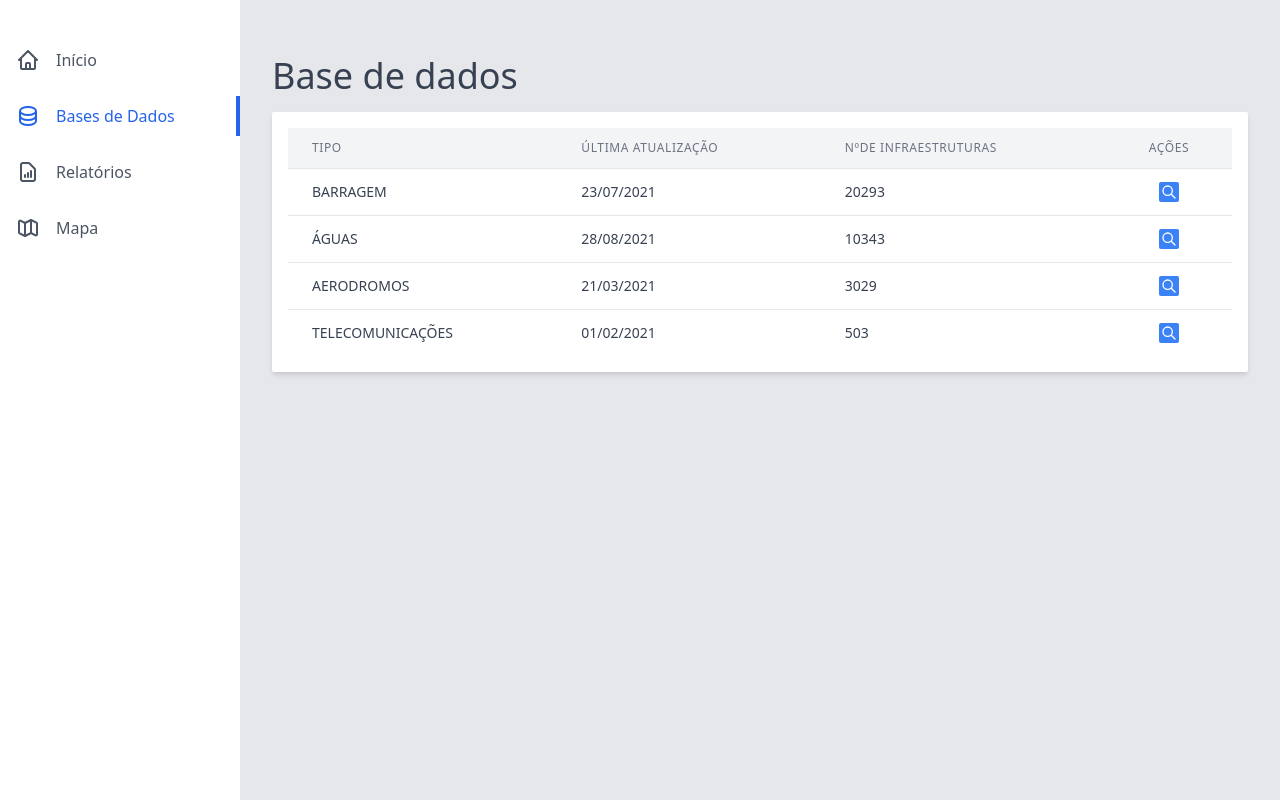
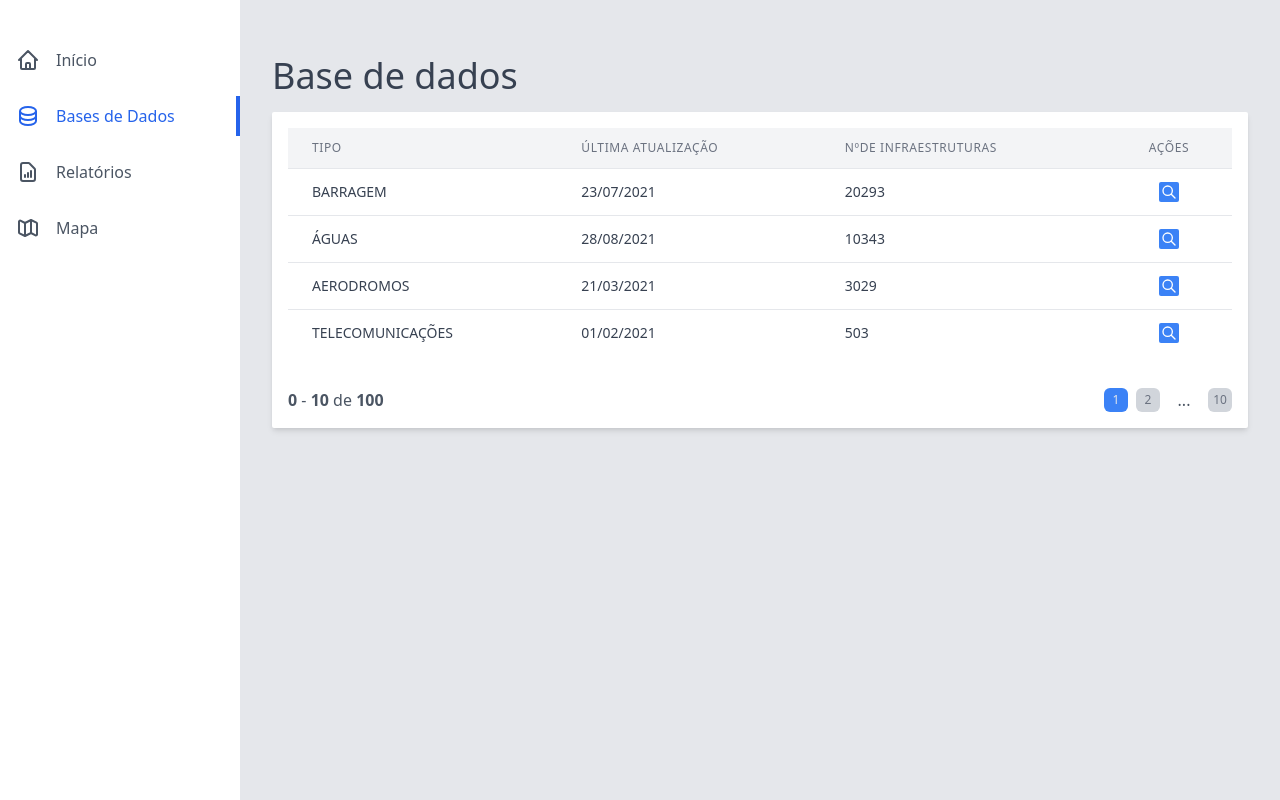
Before and after one commit to santanarscs/sidsic, a Next.js app: page /databases in a window 1280 px wide. Built offline with nearby package versions, Linux system fonts and the light colour scheme.

Commit message:
add pagination component

```diff
--- /dev/null
+++ b/src/components/Pagination/PaginationItem.tsx
@@ -0,0 +1,24 @@
+
+
+interface PaginationItemProps {
+  number: number;
+  isCurrent?: boolean;
+  onPageChange: (page: number) => void
+}
+
+export function PaginationItem({isCurrent = false, number, onPageChange}: PaginationItemProps) {
+
+  if(isCurrent) {
+    return (
+      <button className="text-xs w-6 h-6 bg-blue-500 text-gray-200 rounded-md">
+        {number}
+      </button>
+    )
+  }
+
+  return (
+    <button className="text-xs w-6 h-6 bg-gray-300 text-gray-500 rounded-md" onClick={() => onPageChange(number)}>
+      {number}
+    </button>
+  )
+}
--- /dev/null
+++ b/src/components/Pagination/index.tsx
@@ -0,0 +1,69 @@
+import { PaginationItem } from "./PaginationItem"
+
+
+interface PaginationProps {
+  totalCountOfRegisters: number;
+  registerPerPage?: number;
+  currentPage?: number;
+  onPageChange: (page: number) => void
+}
+
+const siblingsCount = 1
+
+function generatePagesArray(from: number, to: number) {
+  return [...new Array(to - from)]
+    .map((_, index) => {
+      return from + index + 1
+    })
+    .filter(page => page > 0)
+}
+
+export function Pagination({
+  totalCountOfRegisters,
+  registerPerPage = 10,
+  currentPage = 1,
+  onPageChange
+}: PaginationProps) {
+  const lastPage = Math.floor(totalCountOfRegisters / registerPerPage)
+
+  const previousPages = currentPage > 1
+    ? generatePagesArray(currentPage - 1 - siblingsCount, currentPage - 1)
+    : []
+
+  const nextPages = currentPage < lastPage
+    ? generatePagesArray(currentPage, Math.min(currentPage + siblingsCount, lastPage))
+    : []
+
+  return (
+    <div className="flex justify-between items-center mt-8 text-gray-600" >
+      <div>
+        <strong>0</strong> - <strong>{registerPerPage}</strong> de <strong>{totalCountOfRegisters}</strong>
+      </div>
+      <div className="flex space-x-2">
+        {currentPage > (1 + siblingsCount) && (
+          <>
+            <PaginationItem onPageChange={onPageChange} number={1} />
+            {currentPage > (2 + siblingsCount) && (
+              <span className="text-gray-600 w-8 text-center">...</span>
+            )}
+          </>
+        )}
+        {previousPages.length > 0 && previousPages.map(page => (
+          <PaginationItem onPageChange={onPageChange} key={page} number={page} />
+        ))}
+        <PaginationItem onPageChange={onPageChange} number={currentPage} isCurrent />
+        {nextPages.length > 0 && nextPages.map(page => (
+          <PaginationItem onPageChange={onPageChange} key={page} number={page} />
+        ))}
+        {currentPage + siblingsCount < lastPage && (
+          <>
+            {(currentPage + 1 + siblingsCount) < lastPage && (
+              <span className="text-gray-600 w-8 text-center">...</span>
+            )}
+            <PaginationItem onPageChange={onPageChange} number={lastPage} />
+          </>
+        )}
+      </div>
+    </div>
+  )
+}
--- a/src/pages/databases/index.tsx
+++ b/src/pages/databases/index.tsx
@@ -1,6 +1,7 @@
 import { Layout } from "../../components/Layout";
 import Link from 'next/link'
 import { SearchIcon } from "@heroicons/react/outline";
+import { Pagination } from '../../components/Pagination'
 const databases = [
   { id: 1, totalCount: 20293, type: 'BARRAGEM', lastUpdate: '23/07/2021' },
   { id: 2, totalCount: 10343, type: 'ÁGUAS', lastUpdate: '28/08/2021'},
@@ -43,6 +44,11 @@ export default function index() {
             ))}
           </tbody>
         </table>
+        <Pagination
+          totalCountOfRegisters={100}
+          currentPage={1}
+          onPageChange={() => console.log('testing')}
+        />
       </div>
     </Layout>
   )
--- a/src/pages/reports/index.tsx
+++ b/src/pages/reports/index.tsx
@@ -1,6 +1,7 @@
 import { Layout } from "../../components/Layout";
 import Link from 'next/link'
 import { PencilIcon, PrinterIcon, SearchIcon, TrashIcon } from "@heroicons/react/outline";
+import { Pagination } from "../../components/Pagination";
 
 const reports = [
   {id: 1, title: 'Relatório de barragens 2021.2', initialData: '18/07/2021', finishDate: '', type: 'BARRAGENS', isOpen: 'Aberto'},
@@ -78,6 +79,11 @@ export default function Report() {
             ))}
           </tbody>
         </table>
+        <Pagination
+          totalCountOfRegisters={100}
+          currentPage={1}
+          onPageChange={() => console.log('testing')}
+        />
       </div>
     </Layout>
   )
```
